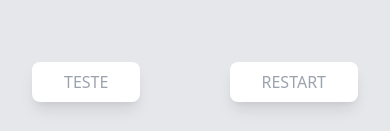
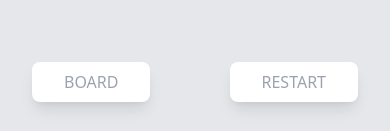
Before and after one commit to danieljpgo/tic-tac-toe, a React (Create React App) app: page / in a window 390 px wide. Shown: the part 710-841 px from the top of the page. Built offline with nearby package versions, Linux system fonts and the light colour scheme.

Commit message:
feat: add animation to switch between panels

```diff
--- a/src/app/pages/Game/Actions/index.tsx
+++ b/src/app/pages/Game/Actions/index.tsx
@@ -1,28 +1,34 @@
 import Button from '../../../common/components/Button';
 import Text from '../../../common/components/Text';
+import { Display } from '../../../common/types';
+import { useMediaQuery } from '../../../common/utils/hooks/useMedia';
 
 interface Props {
+  display: Display;
   onRestartClick: () => void;
-  onSwitch: () => void;
+  onSwitchDisplay: () => void;
 }
 
 const Actions = (props: Props) => {
-  const { onRestartClick, onSwitch } = props;
+  const { display, onRestartClick, onSwitchDisplay } = props;
+  const isMobile = useMediaQuery('sm');
 
   return (
     <div className="fixed flex justify-between w-full px-8 sm:px-0 bottom-8 sm:relative sm:bottom-auto">
       <div>
+        {isMobile && (
           <Button
             type="button"
             elevation="lg"
-          onClick={onSwitch}
+            onClick={onSwitchDisplay}
           >
             <div className="px-8 py-2 uppercase">
               <Text>
-              Teste
+                {display === 'game' ? 'board' : 'steps'}
               </Text>
             </div>
           </Button>
+        )}
       </div>
       <div>
         <Button
--- a/src/app/pages/Game/Board/Position/index.tsx
+++ b/src/app/pages/Game/Panel/Board/Position/index.tsx
@@ -1,7 +1,7 @@
 import * as React from 'react';
 import { AnimatePresence, motion } from 'framer-motion';
-import type { Player, Position as PositionType } from '../../../../common/types/game';
-import Button from '../../../../common/components/Button';
+import type { Player, Position as PositionType } from '../../../../../common/types/game';
+import Button from '../../../../../common/components/Button';
 
 const RADIUS = 45;
 const CIRCUMFERENCE = Math.ceil(2 * Math.PI * RADIUS);
--- a/src/app/pages/Game/Board/index.tsx
+++ b/src/app/pages/Game/Panel/Board/index.tsx
@@ -1,4 +1,4 @@
-import type { Board as BoardType, Player } from '../../../common/types/game';
+import type { Board as BoardType, Player } from '../../../../common/types/game';
 import Position from './Position';
 
 interface Props {
--- a/src/app/pages/Game/List/Step/index.tsx
+++ b/src/app/pages/Game/Panel/List/Step/index.tsx
@@ -1,7 +1,7 @@
 import { motion } from 'framer-motion';
-import type { Children, Player } from '../../../../common/types';
-import Button from '../../../../common/components/Button';
-import Text from '../../../../common/components/Text';
+import type { Children, Player } from '../../../../../common/types';
+import Button from '../../../../../common/components/Button';
+import Text from '../../../../../common/components/Text';
 
 interface Props extends Children {
   player: Player;
--- a/src/app/pages/Game/List/index.tsx
+++ b/src/app/pages/Game/Panel/List/index.tsx
@@ -1,6 +1,6 @@
 import { AnimatePresence, AnimateSharedLayout, motion } from 'framer-motion';
-import type { History } from '../../../common/types/game';
-import { calculateNextPlayer } from '../utils';
+import type { History } from '../../../../common/types/game';
+import { calculateNextPlayer } from '../../utils';
 import Step from './Step';
 
 interface Props {
@@ -17,7 +17,7 @@ const List = (props: Props) => {
     <AnimateSharedLayout>
       <AnimatePresence>
         <motion.ol
-          className="grid w-full max-w-xs gap-2 pb-2 pt-28 sm:pt-0 justify-self-center sm:pr-2 sm:max-w-none sm:pb-0 sm:overflow-y-auto sm:border-t sm:border-b sm:border-gray-300 sm:max-h-48 auto-rows-min"
+          className="grid w-screen gap-2 px-20 pb-2 pt-28 sm:px-0 sm:pt-0 justify-self-center sm:pr-2 sm:max-w-none sm:pb-0 sm:overflow-y-auto sm:border-t sm:border-b sm:border-gray-300 sm:max-h-48 auto-rows-min"
           variants={{
             show: {
               transition: {
--- a/src/app/pages/Game/Panel/index.tsx
+++ b/src/app/pages/Game/Panel/index.tsx
@@ -1,4 +1,5 @@
 import * as React from 'react';
+import { motion, AnimatePresence } from 'framer-motion';
 import { useMediaQuery } from '../../../common/utils/hooks/useMedia';
 import type { Display } from '../../../common/types/game';
 
@@ -9,17 +10,46 @@ interface Props {
 }
 
 const Panel = (props: Props) => {
-  const { display, left, right } = props;
-  const isMobile = useMediaQuery('sm');
+  const { display, left, right } = props; // eslint-disable-line
+  const isMobile = useMediaQuery('sm'); // eslint-disable-line
 
   return (
-    <div className="grid h-screen gap-6 px-8 sm:h-auto sm:gap-4 sm:px-0 sm:grid-cols-2 sm:auto-cols-min">
+    <motion.div className="relative grid h-screen gap-6 px-8 overflow-hidden sm:h-auto sm:gap-4 sm:px-0 sm:grid-cols-2 sm:auto-cols-min sm:static">
+      <AnimatePresence>
         {(() => {
           if (isMobile) {
-          if (display === 'game') {
-            return left;
-          }
-          return right;
+            return (
+              <>
+                <motion.div
+                  key="left"
+                  className="absolute justify-self-center"
+                  initial={{ x: display === 'game' ? 0 : '-100vw' }}
+                  animate={{ x: display === 'game' ? 0 : '-100vw' }}
+                  exit={{ x: '-100vw' }}
+                  transition={{
+                    type: 'spring',
+                    stiffness: 150,
+                    damping: 15,
+                  }}
+                >
+                  {left}
+                </motion.div>
+                <motion.div
+                  key="right"
+                  className="absolute justify-self-center"
+                  initial={{ x: '100vw' }}
+                  animate={{ x: display === 'list' ? 0 : '100vw' }}
+                  exit={{ x: '100vw' }}
+                  transition={{
+                    type: 'spring',
+                    stiffness: 150,
+                    damping: 15,
+                  }}
+                >
+                  {right}
+                </motion.div>
+              </>
+            );
           }
           return (
             <>
@@ -28,7 +58,8 @@ const Panel = (props: Props) => {
             </>
           );
         })()}
-    </div>
+      </AnimatePresence>
+    </motion.div>
   );
 };
 
--- a/src/app/pages/Game/index.tsx
+++ b/src/app/pages/Game/index.tsx
@@ -1,3 +1,4 @@
+import * as React from 'react';
 import type {
   History,
   Board as BoardType,
@@ -8,17 +9,17 @@ import { calculateNextPlayer, calculateStatus, calculateWinner } from './utils';
 import { useLocalStorageState } from '../../common/utils/hooks';
 import Actions from './Actions';
 import Status from './Status';
-import Board from './Board';
 import Panel from './Panel';
-import List from './List';
+import Board from './Panel/Board';
+import List from './Panel/List';
 
 const CURRENT_STEP_INITIAL = 0;
 const HISTORY_INITIAL: History = [Array.from({ length: 9 }, () => null)];
 
 const Game = () => {
+  const [display, setDisplay] = React.useState<Display>('game');
   const [history, setHistory] = useLocalStorageState<History>('tic-tac-toe:history', HISTORY_INITIAL);
   const [currentStep, setCurrentStep] = useLocalStorageState('tic-tac-toe:currentStep', CURRENT_STEP_INITIAL);
-  const [display, setDisplay] = useLocalStorageState<Display>('tic-tac-toe:display', 'game');
 
   const currentBoard = history[currentStep];
   const winner = calculateWinner(currentBoard);
@@ -86,11 +87,12 @@ const Game = () => {
         )}
       />
       <Actions
+        display={display}
+        onSwitchDisplay={() => handleSwitchDisplay()}
         onRestartClick={() => handleRestartClick(
           HISTORY_INITIAL,
           CURRENT_STEP_INITIAL,
         )}
-        onSwitch={() => handleSwitchDisplay()}
       />
     </div>
   );
```
Also changed, not shown: 1 other file (tests, documents, lock files or other folders). Lines whose indentation alone changed are shown as unchanged.
